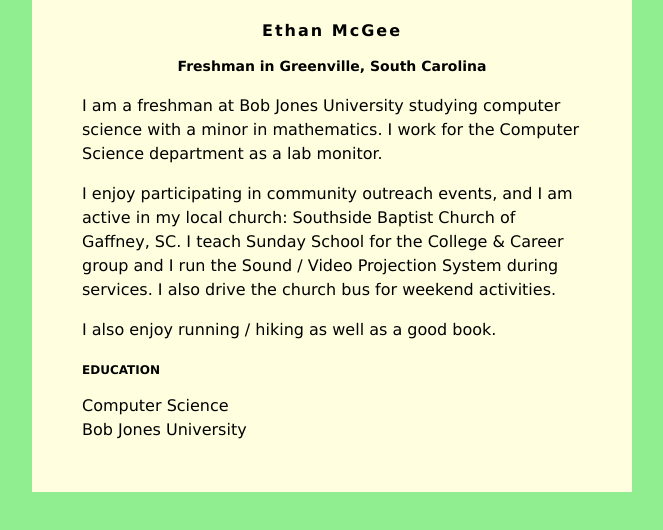
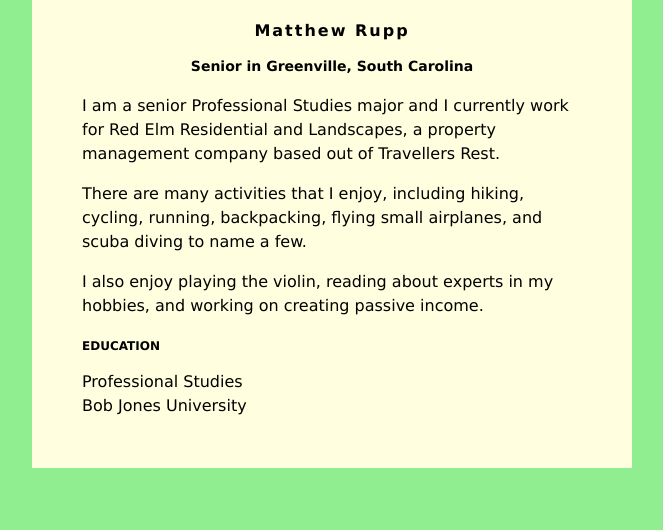
Before and after one commit to mrupp992/index.html, a plain HTML site: page index.html in a window 1280 px wide. Shown: the whole page, without its empty margins (308-971 px from the left). Drawn offline with Linux system fonts and the light colour scheme.

Commit message:
Update index.html

```diff
--- a/index.html
+++ b/index.html
@@ -30,24 +30,19 @@ h3 {
 </head>
 <body>
  <div id="content">
- <h1>Ethan McGee</h1>
- <h2>Freshman in Greenville, South Carolina</h2>
+ <h1>Matthew Rupp</h1>
+ <h2>Senior in Greenville, South Carolina</h2>
 
- <p>I am a freshman at Bob Jones University studying computer science with a
-minor in mathematics. I work for the Computer Science department as a lab
-monitor.</p>
+ <p>I am a senior Professional Studies major and I currently work for Red Elm Residential and Landscapes, a property management company based out of Travellers Rest.</p>
  <p>
- I enjoy participating in community outreach events, and I am active in my
-local church: Southside Baptist Church of Gaffney, SC. I teach Sunday School for the
-College &amp; Career group and I run the Sound / Video Projection System during
-services. I also drive the church bus for weekend activities.
+There are many activities that I enjoy, including hiking, cycling, running, backpacking, flying small airplanes, and scuba diving to name a few.
  </p>
  <p>
- I also enjoy running / hiking as well as a good book.
+ I also enjoy playing the violin, reading about experts in my hobbies, and working on creating passive income.
  </p>
 
  <h3>EDUCATION</h3>
- Computer Science<br />
+ Professional Studies<br />
  Bob Jones University
  </div>
 
```
